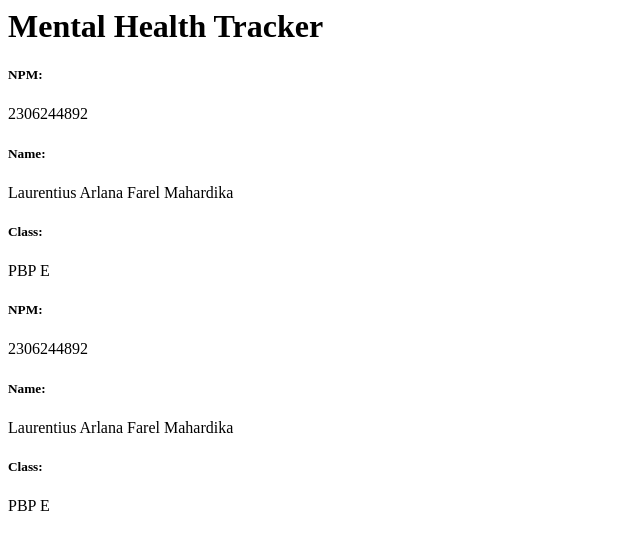
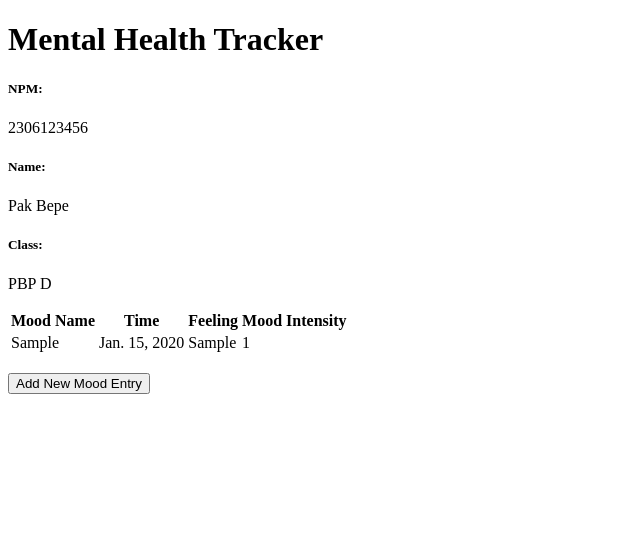
Before and after one commit to KoecengDaun/mental-health-tracker, a Django app: page / in a window 1280 px wide. Shown: the top 550 px of the page, without its empty margins (0-640 px from the left). Run offline with Django 5.2, Linux system fonts and the light colour scheme; tables that the repository leaves empty hold one stand-in row (values such as "Sample post").

Commit message:
Menambahkan File tutorial 3

```diff
--- a/main/models.py
+++ b/main/models.py
@@ -1,6 +1,8 @@
 from django.db import models
+import uuid
 
 class MoodEntry(models.Model):
+    id = models.UUIDField(primary_key=True, default=uuid.uuid4, editable=False)
     mood = models.CharField(max_length=255)
     time = models.DateField(auto_now_add=True)
     feelings = models.TextField()
--- a/main/templates/main.html
+++ b/main/templates/main.html
@@ -1,15 +1,43 @@
+{% extends 'base.html' %}
+{% block content %}
 <h1>Mental Health Tracker</h1>
 
 <h5>NPM: </h5>
-<p>2306244892</p> <!-- Ubah sesuai dengan npm kamu -->
-<h5>Name: </h5>
-<p>Laurentius Arlana Farel Mahardika</p> <!-- Ubah sesuai dengan nama kamu -->
-<h5>Class: </h5>
-<p>PBP E</p> <!-- Ubah sesuai dengan kelas kamu -->
+<p>{{ npm }}<p>
 
-<h5>NPM: </h5>
-<p>{{ npm }}<p>
-<h5>Name: </h5>
-<p>{{ name }}<p>
-<h5>Class: </h5>
-<p>{{ class }}<p>
+<h5>Name:</h5>
+<p>{{ name }}</p>
+
+<h5>Class:</h5>
+<p>{{ class }}</p>
+
+{% if not mood_entries %}
+<p>Belum ada data mood pada mental health tracker.</p>
+{% else %}
+<table>
+  <tr>
+    <th>Mood Name</th>
+    <th>Time</th>
+    <th>Feeling</th>
+    <th>Mood Intensity</th>
+  </tr>
+
+  {% comment %} Berikut cara memperlihatkan data mood di bawah baris ini
+  {% endcomment %}
+  {% for mood_entry in mood_entries %}
+  <tr>
+    <td>{{mood_entry.mood}}</td>
+    <td>{{mood_entry.time}}</td>
+    <td>{{mood_entry.feelings}}</td>
+    <td>{{mood_entry.mood_intensity}}</td>
+  </tr>
+  {% endfor %}
+</table>
+{% endif %}
+
+<br />
+
+<a href="{% url 'main:create_mood_entry' %}">
+  <button>Add New Mood Entry</button>
+</a>
+{% endblock content %}
--- a/main/urls.py
+++ b/main/urls.py
@@ -1,8 +1,13 @@
 from django.urls import path
-from main.views import show_main
+from main.views import show_main, create_mood_entry, show_xml, show_json, show_xml_by_id, show_json_by_id
 
 app_name = 'main'
 
 urlpatterns = [
     path('', show_main, name='show_main'),
+    path('create-mood-entry', create_mood_entry, name='create_mood_entry'),
+    path('xml/', show_xml, name='show_xml'),
+    path('json/', show_json, name='show_json'),
+    path('xml/<str:id>/', show_xml_by_id, name='show_xml_by_id'),
+    path('json/<str:id>/', show_json_by_id, name='show_json_by_id'),
 ]
--- a/main/views.py
+++ b/main/views.py
@@ -1,10 +1,45 @@
-from django.shortcuts import render
+from django.shortcuts import render, redirect
+from main.forms import MoodEntryForm
+from main.models import MoodEntry
+from django.http import HttpResponse
+from django.core import serializers
+
+def show_xml_by_id(request, id):
+    data = MoodEntry.objects.filter(pk=id)
+    return HttpResponse(serializers.serialize("xml", data), content_type="application/xml")
+
+def show_json_by_id(request, id):
+    data = MoodEntry.objects.filter(pk=id)
+    return HttpResponse(serializers.serialize("json", data), content_type="application/json")
+
+def show_xml(request):
+    data = MoodEntry.objects.all()
+    return HttpResponse(serializers.serialize("xml", data), content_type="application/xml")
+
+def show_json(request):
+    data = MoodEntry.objects.all()
+    return HttpResponse(serializers.serialize("json", data), content_type="application/json")
+
 def show_main(request):
+    mood_entries = MoodEntry.objects.all()
+
     context = {
-        'npm' : '2306244892',
-        'name': 'Laurentius Arlana Farel Mahardika',
-        'class': 'PBP E'
+        'name': 'Pak Bepe',
+        'class': 'PBP D',
+        'npm': '2306123456',
+        'mood_entries': mood_entries
     }
 
     return render(request, "main.html", context)
+
+def create_mood_entry(request):
+    form = MoodEntryForm(request.POST or None)
+
+    if form.is_valid() and request.method == "POST":
+        form.save()
+        return redirect('main:show_main')
+
+    context = {'form': form}
+    return render(request, "create_mood_entry.html", context)
+
 # Create your views here.
--- /dev/null
+++ b/templates/base.html
@@ -0,0 +1,13 @@
+{% load static %}
+<!DOCTYPE html>
+<html lang="en">
+  <head>
+    <meta charset="UTF-8" />
+    <meta name="viewport" content="width=device-width, initial-scale=1.0" />
+    {% block meta %} {% endblock meta %}
+  </head>
+
+  <body>
+    {% block content %} {% endblock content %}
+  </body>
+</html>
```
Also changed, not shown: main/forms.py (added, +7 -0 lines), main/templates/create_mood_entry.html (added, +18 -0 lines), mental_health_tracker/settings.py (+8 -1 lines), .github/workflows/deploy.yml (added), main/migrations/0002_alter_moodentry_id.py (added).
